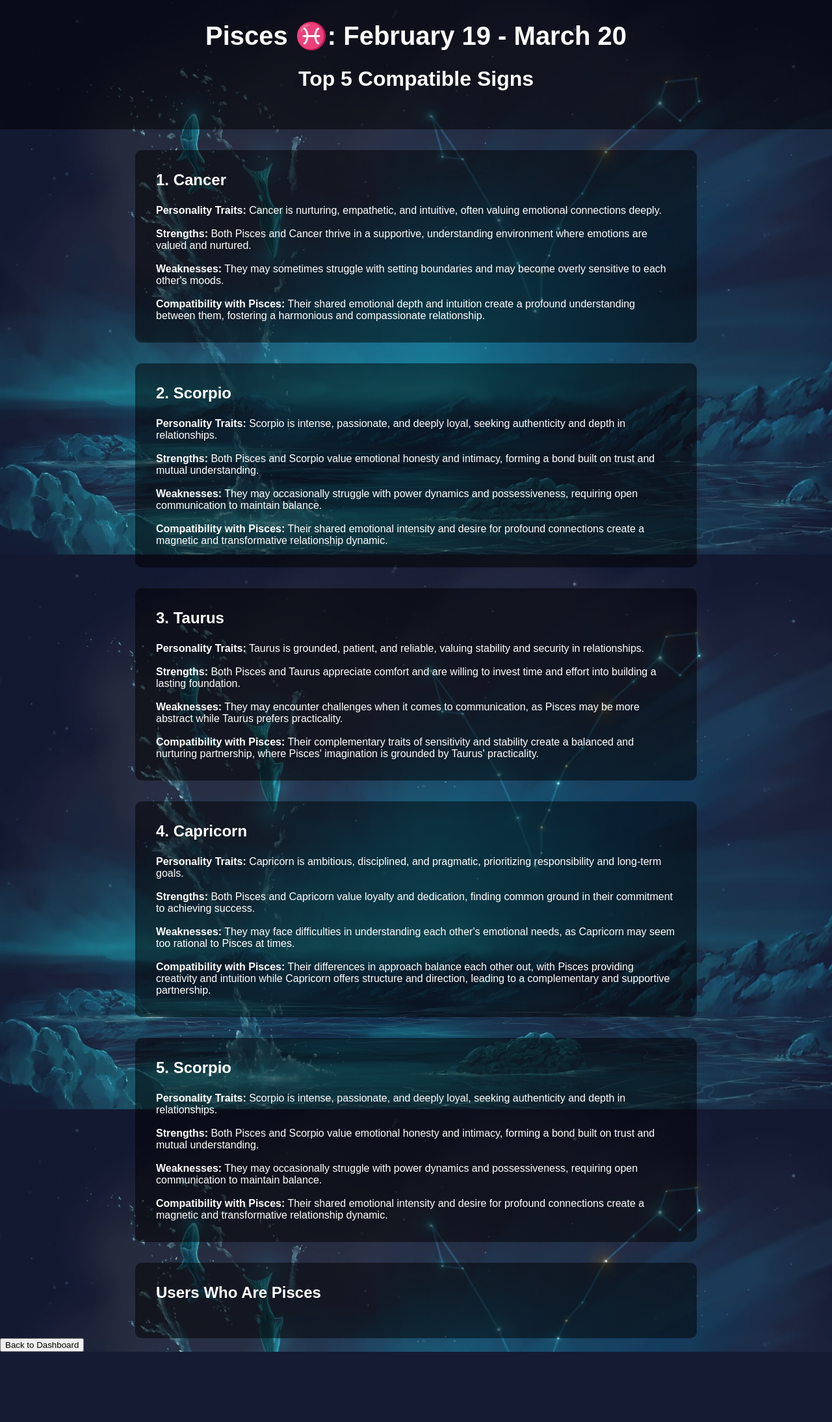
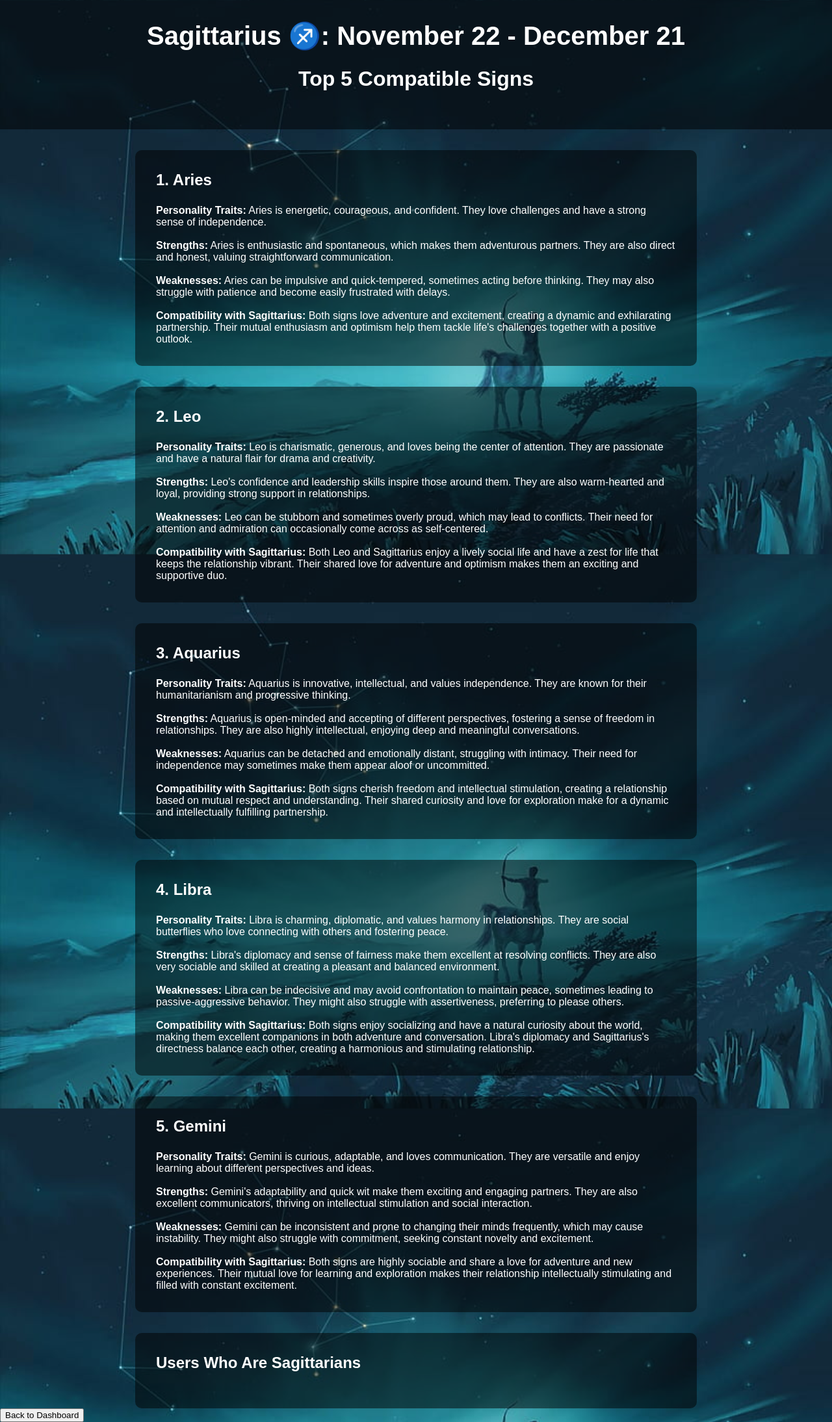
Before and after one commit to LemonSCoder/StarCrossedRepo, a Flask app: page /libra.html in a window 1280 px wide. Shown: the whole page at 65% size. Before the commit the page ends 2080 px from the top, so only its background shows below. Run offline with Flask 3, Linux system fonts and the light colour scheme.

Commit message:
Update libra.html

```diff
--- a/templates/libra.html
+++ b/templates/libra.html
@@ -1,40 +1,35 @@
 <!DOCTYPE html>
 <html lang="en">
-
 <head>
   <meta charset="UTF-8">
   <meta http-equiv="X-UA-Compatible" content="IE=edge">
   <meta name="viewport" content="width=device-width, initial-scale=1.0">
-    <title>Pisces Compatibility</title>
+  <title>Sagittarius Compatibility</title>
   <style>
     body {
       font-family: Arial, sans-serif;
       margin: 0;
       padding: 0;
-            background-image: url(pisces.jpg);
+      background-image: url(sagittariusimage.jpg);
       background-size: cover;
       background-repeat: no-repeat;
       background-position: center;
       background-attachment: fixed;
       color: white;
     }
-
     header {
       text-align: center;
       padding: 2rem;
       background-color: rgba(0, 0, 0, 0.5);
     }
-
     h1 {
       margin: 0;
       font-size: 2.5rem;
     }
-
     h2 {
       margin-top: 1.5rem;
       font-size: 2rem;
     }
-
     section {
       max-width: 800px;
       margin: 0 auto;
@@ -43,86 +38,61 @@
       border-radius: 10px;
       margin-top: 2rem;
     }
-
     h3 {
       margin-top: 0;
       font-size: 1.5rem;
     }
-
     b {
       font-weight: bold;
     }
-
     p {
       margin-bottom: 0;
     }
   </style>
 </head>
-
 <body>
   <header>
-        <h1>Pisces ♓️: February 19 - March 20</h1>
+    <h1>Sagittarius ♐️: November 22 - December 21</h1>
     <h2>Top 5 Compatible Signs</h2>
   </header>
   <section>
-        <h3>1. Cancer</h3>
-        <b>Personality Traits:</b> Cancer is nurturing, empathetic, and intuitive, often valuing emotional connections
-        deeply.<br><br>
-        <b>Strengths:</b> Both Pisces and Cancer thrive in a supportive, understanding environment where emotions are
-        valued and nurtured.<br><br>
-        <b>Weaknesses:</b> They may sometimes struggle with setting boundaries and may become overly sensitive to each
-        other's moods.<br><br>
-        <b>Compatibility with Pisces:</b> Their shared emotional depth and intuition create a profound understanding
-        between them, fostering a harmonious and compassionate relationship.
+    <h3>1. Aries</h3>
+    <b>Personality Traits:</b> Aries is energetic, courageous, and confident. They love challenges and have a strong sense of independence. <br><br>
+    <b>Strengths:</b> Aries is enthusiastic and spontaneous, which makes them adventurous partners. They are also direct and honest, valuing straightforward communication.<br><br>
+    <b>Weaknesses:</b> Aries can be impulsive and quick-tempered, sometimes acting before thinking. They may also struggle with patience and become easily frustrated with delays.<br><br>
+    <b>Compatibility with Sagittarius:</b> Both signs love adventure and excitement, creating a dynamic and exhilarating partnership. Their mutual enthusiasm and optimism help them tackle life's challenges together with a positive outlook.
   </section>
   <section>
-        <h3>2. Scorpio</h3>
-        <b>Personality Traits:</b> Scorpio is intense, passionate, and deeply loyal, seeking authenticity and depth in
-        relationships.<br><br>
-        <b>Strengths:</b> Both Pisces and Scorpio value emotional honesty and intimacy, forming a bond built on trust and
-        mutual understanding.<br><br>
-        <b>Weaknesses:</b> They may occasionally struggle with power dynamics and possessiveness, requiring open
-        communication to maintain balance.<br><br>
-        <b>Compatibility with Pisces:</b> Their shared emotional intensity and desire for profound connections create a
-        magnetic and transformative relationship dynamic.
+    <h3>2. Leo</h3>
+    <b>Personality Traits:</b> Leo is charismatic, generous, and loves being the center of attention. They are passionate and have a natural flair for drama and creativity.<br><br>
+    <b>Strengths:</b> Leo's confidence and leadership skills inspire those around them. They are also warm-hearted and loyal, providing strong support in relationships.<br><br>
+    <b>Weaknesses:</b> Leo can be stubborn and sometimes overly proud, which may lead to conflicts. Their need for attention and admiration can occasionally come across as self-centered.<br><br>
+    <b>Compatibility with Sagittarius:</b> Both Leo and Sagittarius enjoy a lively social life and have a zest for life that keeps the relationship vibrant. Their shared love for adventure and optimism makes them an exciting and supportive duo.
   </section>
   <section>
-        <h3>3. Taurus</h3>
-        <b>Personality Traits:</b> Taurus is grounded, patient, and reliable, valuing stability and security in
-        relationships.<br><br>
-        <b>Strengths:</b> Both Pisces and Taurus appreciate comfort and are willing to invest time and effort into
-        building a lasting foundation.<br><br>
-        <b>Weaknesses:</b> They may encounter challenges when it comes to communication, as Pisces may be more abstract
-        while Taurus prefers practicality.<br><br>
-        <b>Compatibility with Pisces:</b> Their complementary traits of sensitivity and stability create a balanced and
-        nurturing partnership, where Pisces' imagination is grounded by Taurus' practicality.
+    <h3>3. Aquarius</h3>
+    <b>Personality Traits:</b> Aquarius is innovative, intellectual, and values independence. They are known for their humanitarianism and progressive thinking.<br><br>
+    <b>Strengths:</b> Aquarius is open-minded and accepting of different perspectives, fostering a sense of freedom in relationships. They are also highly intellectual, enjoying deep and meaningful conversations.<br><br>
+    <b>Weaknesses:</b> Aquarius can be detached and emotionally distant, struggling with intimacy. Their need for independence may sometimes make them appear aloof or uncommitted.<br><br>
+    <b>Compatibility with Sagittarius:</b> Both signs cherish freedom and intellectual stimulation, creating a relationship based on mutual respect and understanding. Their shared curiosity and love for exploration make for a dynamic and intellectually fulfilling partnership.
   </section>
   <section>
-        <h3>4. Capricorn</h3>
-        <b>Personality Traits:</b> Capricorn is ambitious, disciplined, and pragmatic, prioritizing responsibility and
-        long-term goals.<br><br>
-        <b>Strengths:</b> Both Pisces and Capricorn value loyalty and dedication, finding common ground in their
-        commitment to achieving success.<br><br>
-        <b>Weaknesses:</b> They may face difficulties in understanding each other's emotional needs, as Capricorn may
-        seem too rational to Pisces at times.<br><br>
-        <b>Compatibility with Pisces:</b> Their differences in approach balance each other out, with Pisces providing
-        creativity and intuition while Capricorn offers structure and direction, leading to a complementary and
-        supportive partnership.
+    <h3>4. Libra</h3>
+    <b>Personality Traits:</b> Libra is charming, diplomatic, and values harmony in relationships. They are social butterflies who love connecting with others and fostering peace.<br><br>
+    <b>Strengths:</b> Libra's diplomacy and sense of fairness make them excellent at resolving conflicts. They are also very sociable and skilled at creating a pleasant and balanced environment.<br><br>
+    <b>Weaknesses:</b> Libra can be indecisive and may avoid confrontation to maintain peace, sometimes leading to passive-aggressive behavior. They might also struggle with assertiveness, preferring to please others.<br><br>
+    <b>Compatibility with Sagittarius:</b> Both signs enjoy socializing and have a natural curiosity about the world, making them excellent companions in both adventure and conversation. Libra's diplomacy and Sagittarius's directness balance each other, creating a harmonious and stimulating relationship.
   </section>
   <section>
-        <h3>5. Scorpio</h3>
-        <b>Personality Traits:</b> Scorpio is intense, passionate, and deeply loyal, seeking authenticity and depth in
-        relationships.<br><br>
-        <b>Strengths:</b> Both Pisces and Scorpio value emotional honesty and intimacy, forming a bond built on trust and
-        mutual understanding.<br><br>
-        <b>Weaknesses:</b> They may occasionally struggle with power dynamics and possessiveness, requiring open
-        communication to maintain balance.<br><br>
-        <b>Compatibility with Pisces:</b> Their shared emotional intensity and desire for profound connections create a
-        magnetic and transformative relationship dynamic.
+    <h3>5. Gemini</h3>
+    <b>Personality Traits:</b> Gemini is curious, adaptable, and loves communication. They are versatile and enjoy learning about different perspectives and ideas.<br><br>
+    <b>Strengths:</b> Gemini's adaptability and quick wit make them exciting and engaging partners. They are also excellent communicators, thriving on intellectual stimulation and social interaction.<br><br>
+    <b>Weaknesses:</b> Gemini can be inconsistent and prone to changing their minds frequently, which may cause instability. They might also struggle with commitment, seeking constant novelty and excitement.<br><br>
+    <b>Compatibility with Sagittarius:</b> Both signs are highly sociable and share a love for adventure and new experiences. Their mutual love for learning and exploration makes their relationship intellectually stimulating and filled with constant excitement.
   </section>
   <section>
-        <h3>Users Who Are Pisces</h3>
-        {%for user in pisces_users%}
+    <h3>Users Who Are Sagittarians</h3>
+    {%for user in sagittarius_users%}
     <b>{{user}}</b> <br> <br>
     {%endfor%}
 </section>
@@ -130,5 +100,4 @@
   <button>Back to Dashboard</button>
   </a>
 </body>
-
 </html>
```
Lines whose indentation alone changed are shown as unchanged.
